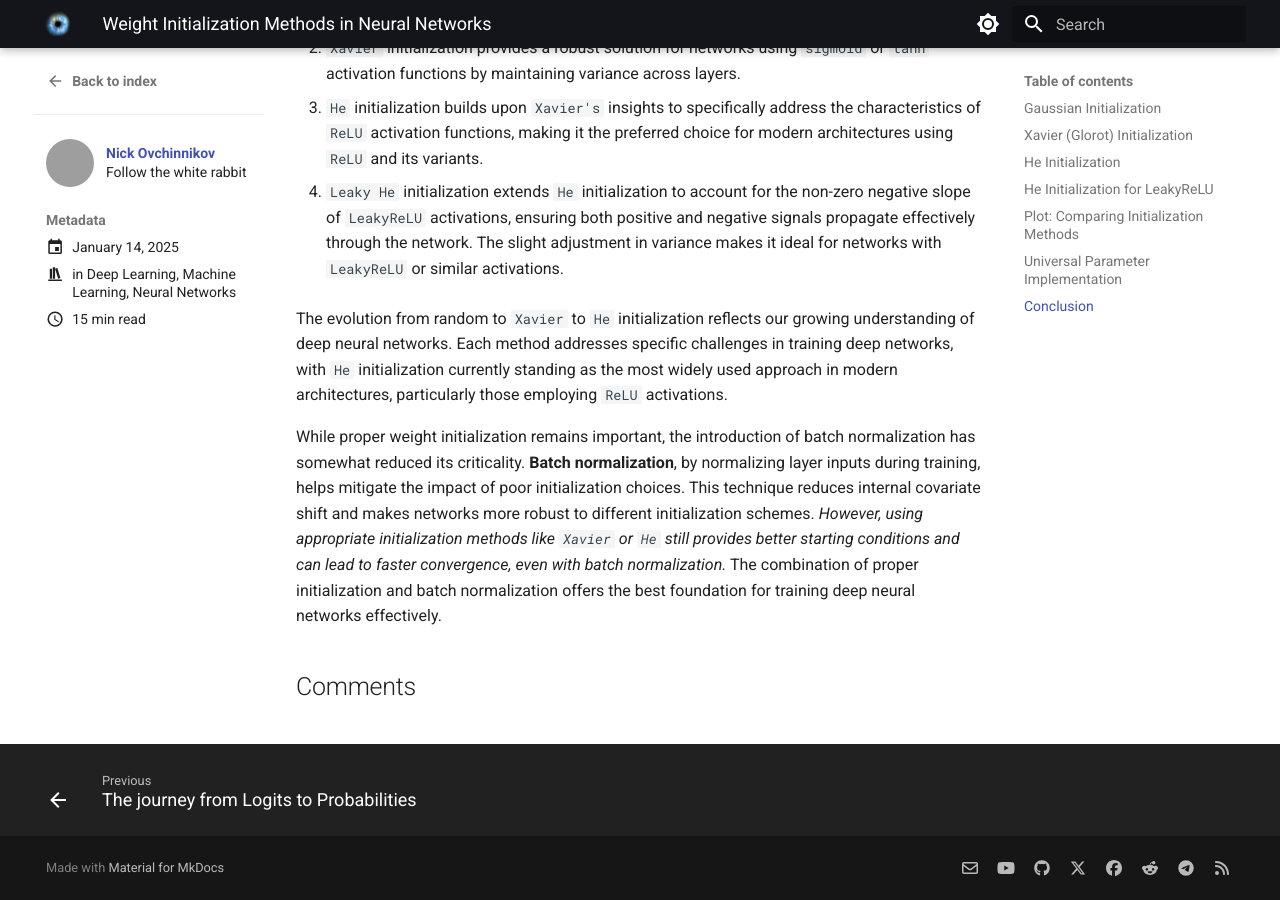
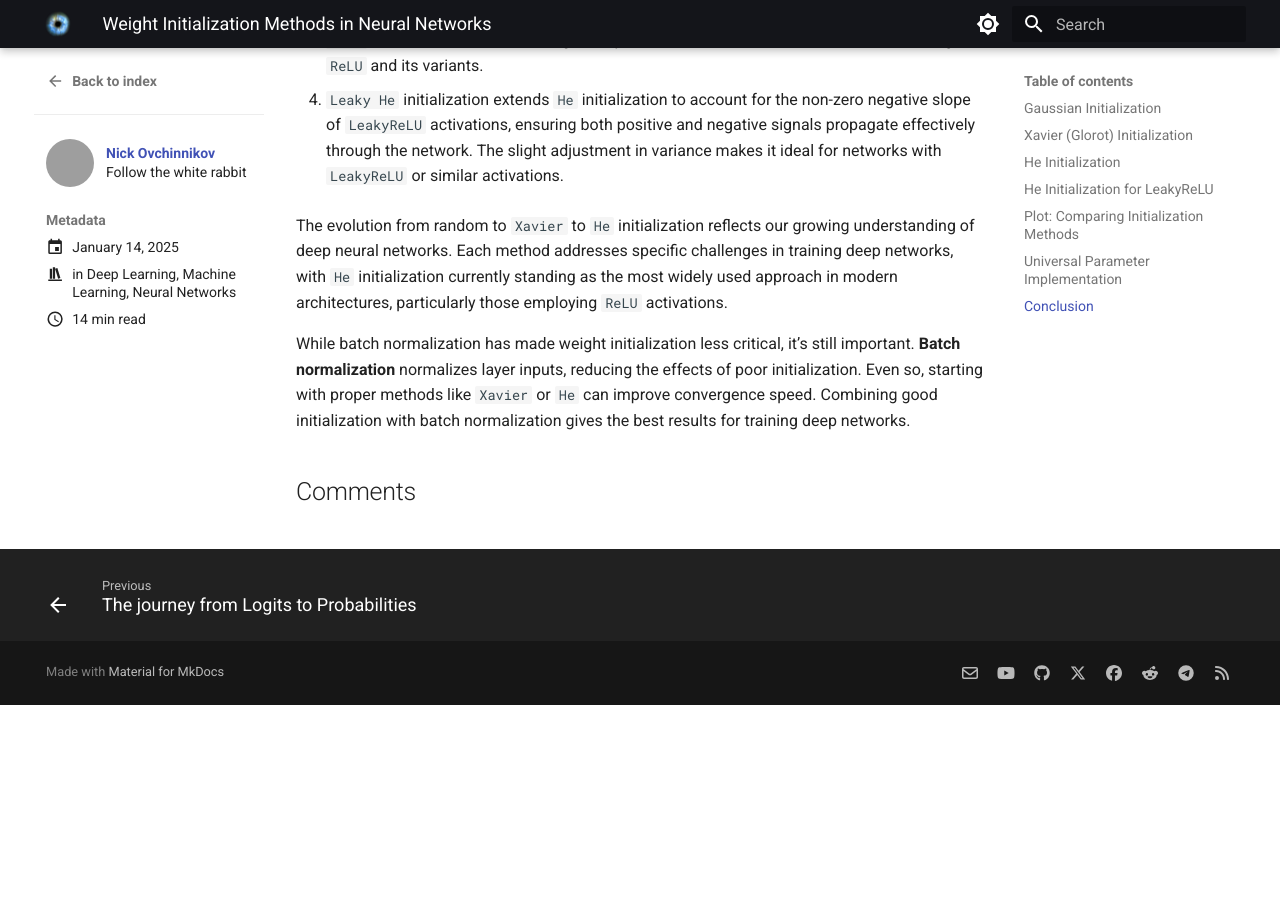
Before and after one commit to nickovchinnikov/datasatanism, an MkDocs documentation site: the page built from docs/posts/weights_init.md, in a window 1280 px wide and 900 px high, scrolled down 15267 px. Built offline with MkDocs 1.6.1 and Material for MkDocs 9.7.7, drawn with Linux system fonts in a browser that asks for light colours; comment, search, counter and statistics services are not loaded; after the commit the page ends 15972 px from its top, so only the background shows below that; some of the changed text lies outside the part shown; grey boxes are pictures that could not be loaded.

Commit message:
Update post and code: weights init

````diff
--- a/docs/posts/weights_init_and_activation.md
+++ b/docs/posts/weights_init.md
@@ -23,19 +23,19 @@
 
 Weight initialization is crucial in training neural networks, as it sets the starting point for optimization algorithms. The activation function applies a non-linear transformation in our network. Different activation functions serve different purposes. Choosing the right weight initialization and activation function is key to better neural network performance. `Xavier` initialization is ideal for `Sigmoid` or `Tanh` in feedforward networks. `He` initialization pairs well with `ReLU` for faster convergence, especially in `CNNs`. Matching these improves training efficiency and model performance.
 
+
 ![Initialization methods comparison](../assets/weights_init_and_activation/init_side_by_side.png)
 /// caption
 Comparison of different initialization methods
 ///
+
 
 <!-- more -->
 
 
 ## Gaussian Initialization
 
-Gaussian (or Normal) Initialization is another widely used method for initializing weights in neural networks. This technique draws weights from a normal distribution, which can help mitigate issues related to gradient flow during training.
-
-The concept of Gaussian initialization has its roots in the early studies of neural networks, where researchers recognized the importance of weight initialization in preventing problems like *vanishing and exploding gradients*. The work of Glorot and Bengio (2010) further emphasized the need for proper initialization methods, leading to the development of techniques like [Xavier initialization](#xavier-glorot-initialization), which incorporates Gaussian distributions for weight initialization.
+Gaussian (or Normal) Initialization draws weights from a normal distribution. The concept of Gaussian initialization has its roots in the early studies of neural networks, where researchers recognized the importance of weight initialization in preventing problems like *vanishing and exploding gradients*. The work of Glorot and Bengio (2010) further emphasized the need for proper initialization methods, leading to the development of techniques like [Xavier initialization](#xavier-glorot-initialization).
 
 
 Weights $W$ are initialized using a normal distribution defined as:
@@ -58,7 +58,7 @@
     Here $x$ is the value for which the probability density is calculated, $\mu$ is the mean (here 0), and $\sigma^2$ is the variance (here 1).
 
 
-Here is the python implementation:
+Here is the weights histogram plot:
 
 
 ```python
@@ -87,8 +87,7 @@
 Histogram of Gaussian Initialization
 ///
 
-
-In practice, Gaussian initialization is often implemented as a variant of [Xavier initialization](#xavier-glorot-initialization), where the weights are drawn from a normal distribution scaled by the input dimension. Most deep learning frameworks use this approach as their default initialization strategy.
+In practice, Gaussian initialization is often implemented as a variant of [Xavier initialization](#xavier-glorot-initialization), where the weights are drawn from a normal distribution scaled by the input dimension. **Most deep learning frameworks use this approach as their default initialization strategy.**
 
 
 ## Xavier (Glorot) Initialization
@@ -97,7 +96,7 @@
 
 The authors explore how back-propagated gradients diminish as they move from the output layer to the input layer, particularly under standard initialization methods. This phenomenon can lead to *vanishing gradients*, making it difficult for deeper layers to learn effectively.
 
-To counteract this issue, they propose a normalized initialization method that maintains consistent variances for activations and gradients across layers.
+They propose a normalized initialization method that maintains consistent variances for activations and gradients across layers.
 
 
 ![Figure 6: Normalized histograms with hyperbolic tangent activation](../assets/weights_init_and_activation/xavier_fig_6.png)
@@ -118,13 +117,13 @@
 
 where $n_{\text{in}}$ and $n_{\text{out}}$ are the number of input and output neurons, respectively.
 
-Xavier (Glorot) Initialization:
+**Xavier (Glorot) Initialization:**
 
 $$W \sim \mathcal{N}(0, \frac{1}{n_{\text{in}}})$$
 
 where $\mathcal{N}(0, \frac{1}{n_{\text{in}}})$ is the standart normal distribution with the mean 0 and the variance $\frac{1}{n_{\text{in}}}$.
 
-The Xavier initialization works particularly well with `Sigmoid` and `Tanh` activation functions because it helps prevent saturation. By ensuring that the variance of activations remains stable, it allows these functions to operate in their most effective range, thus facilitating better gradient flow during backpropagation.
+The `Xavier` initialization works particularly well with `Sigmoid` and `Tanh` activation functions because it helps prevent saturation. By ensuring that the variance of activations remains stable, it allows these functions to operate in their most effective range, thus facilitating better gradient flow during backpropagation.
 
 
 ??? note "The range of Xavier Uniform Initialization comes from the variance of the weights."
@@ -319,7 +318,7 @@
 
 ## He Initialization for LeakyReLU
 
-He initialization can be further adapted for `LeakyReLU` activation functions. While standard `He` initialization accounts for `ReLU`'s zero output for negative inputs, `LeakyReLU` has a small slope $\alpha$ for negative values, which affects the variance calculation.
+`He` initialization can be further adapted for `LeakyReLU` activation functions. While standard `He` initialization accounts for `ReLU`'s zero output for negative inputs, `LeakyReLU` has a small slope $\alpha$ for negative values, which affects the variance calculation.
 
 For `LeakyReLU` defined as:
 
@@ -646,4 +645,4 @@
 
 The evolution from random to `Xavier` to `He` initialization reflects our growing understanding of deep neural networks. Each method addresses specific challenges in training deep networks, with `He` initialization currently standing as the most widely used approach in modern architectures, particularly those employing `ReLU` activations.
 
-While proper weight initialization remains important, the introduction of batch normalization has somewhat reduced its criticality. **Batch normalization**, by normalizing layer inputs during training, helps mitigate the impact of poor initialization choices. This technique reduces internal covariate shift and makes networks more robust to different initialization schemes. *However, using appropriate initialization methods like `Xavier` or `He` still provides better starting conditions and can lead to faster convergence, even with batch normalization.* The combination of proper initialization and batch normalization offers the best foundation for training deep neural networks effectively.
+While batch normalization has made weight initialization less critical, it’s still important. **Batch normalization** normalizes layer inputs, reducing the effects of poor initialization. Even so, starting with proper methods like `Xavier` or `He` can improve convergence speed. Combining good initialization with batch normalization gives the best results for training deep networks.
````
Also changed, not shown: 1 other file.
